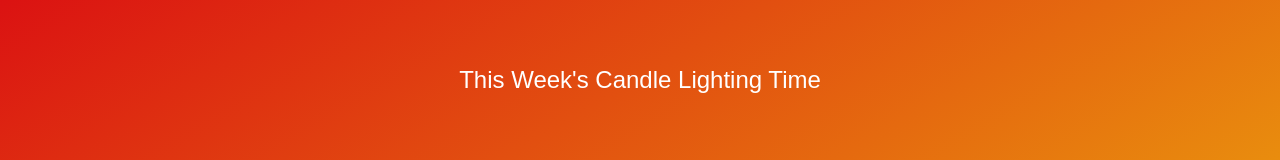
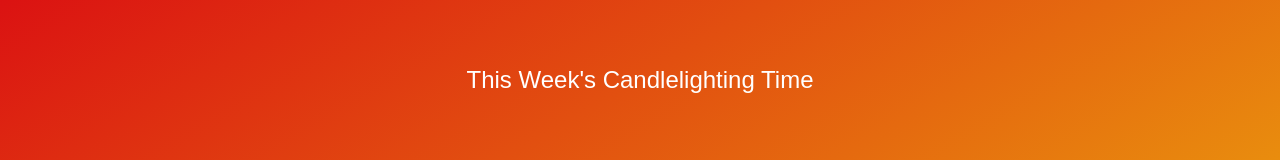
Before and after one commit to DanielWsk/sunsetZman, a plain HTML site: page index.html in a window 1280 px wide. Shown: the top 160 px of the page. Drawn offline with Linux system fonts and the light colour scheme.

Commit message:
Testing CI/CD
Changed the spacing for candle lighting

```diff
--- a/index.html
+++ b/index.html
@@ -11,7 +11,7 @@
 </head>
 <body>
     <header>
-        <hi>This Week's Candle Lighting Time</hi>
+        <hi>This Week's Candlelighting Time</hi>
     </header>
 
     <div class="container">
```
